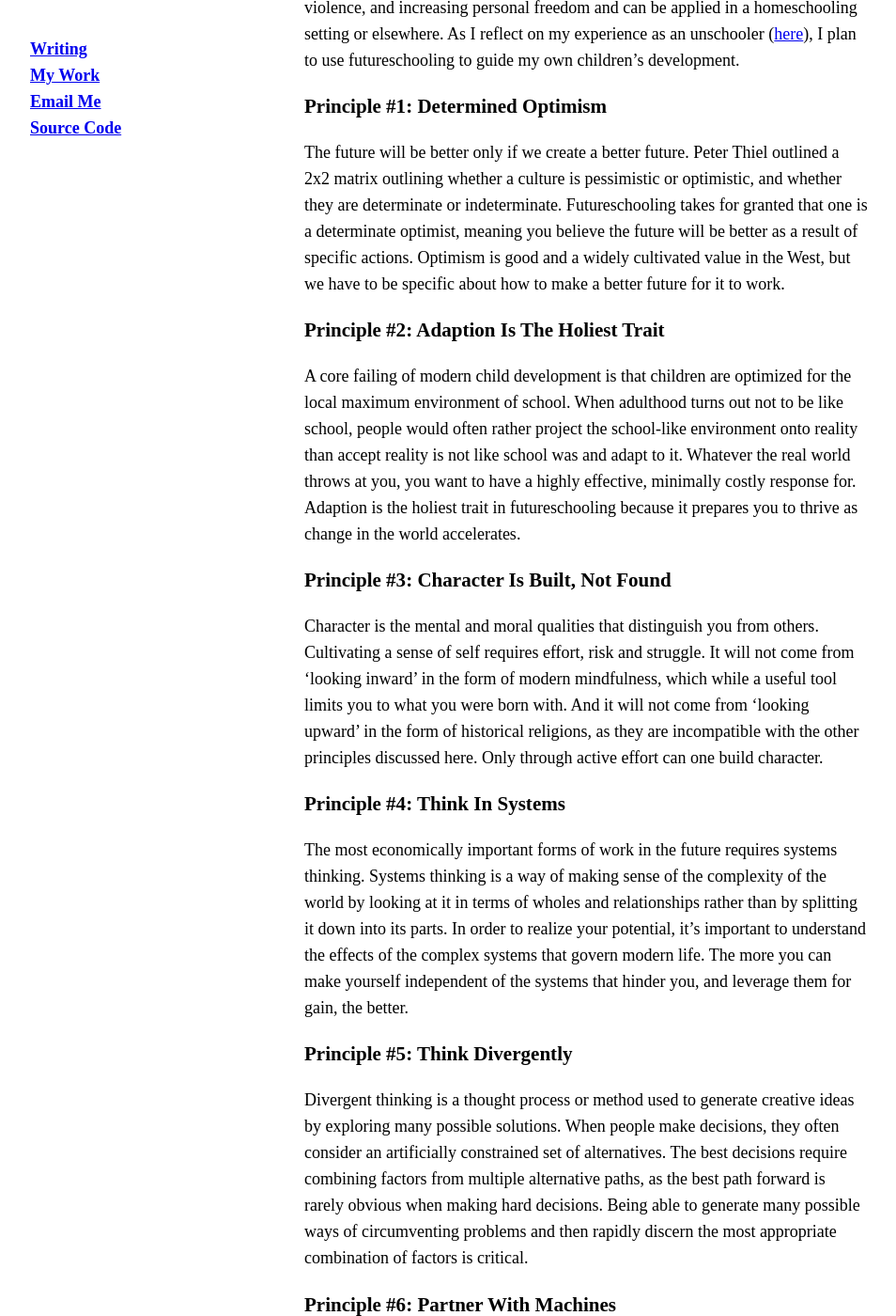
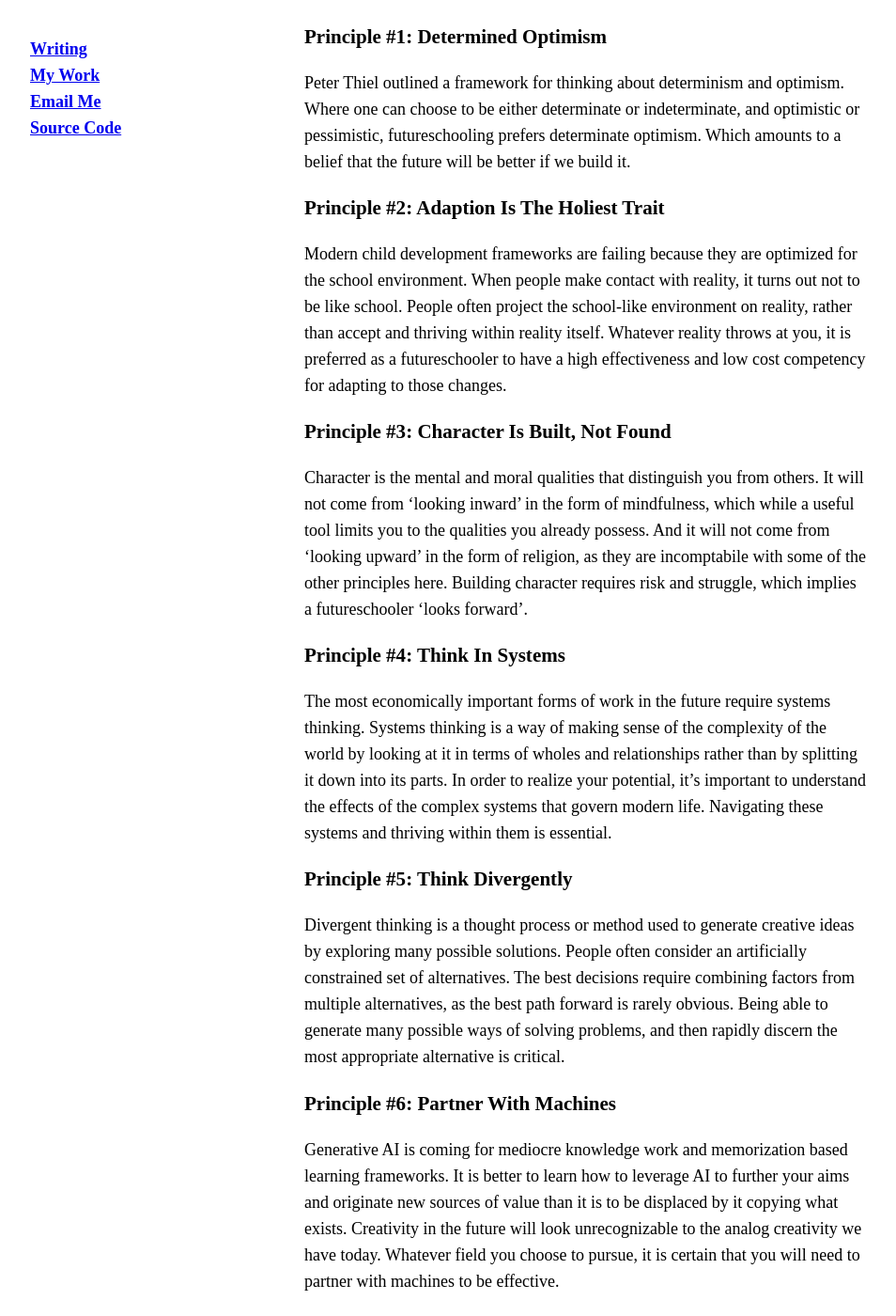
Before and after one commit to rogerkirkness/writing, a Jekyll site: the page built from _posts/2023-01-01-futureschooling.md, in a window 1280 px wide and 1400 px high, scrolled down 254 px. Shown: the whole window at 94% size, without its empty margins (16-970 px from the left). Built offline with Jekyll 4.4.1, drawn with Linux system fonts in a browser that asks for light colours; some of the changed text lies outside the part shown.

Commit message:
Update 2023-01-01-futureschooling.md

```diff
--- a/_posts/2023-01-01-futureschooling.md
+++ b/_posts/2023-01-01-futureschooling.md
@@ -4,33 +4,32 @@ title: Futureschooling
 date: January 2023
 ---
 
-I’d like to propose a variant of homeschooling called futureschooling, which aims to develop children with high and accurate aspirations for themselves. This involves developing a sense of self and maximizing yourself against what you value. The goal is to become great at whatever you choose to pursue.
 
-These principles are focused on accelerating technological progress, reducing violence, and increasing personal freedom and can be applied in a homeschooling setting or elsewhere. As I reflect on my experience as an unschooler ([here](https://rogerkirkness.com/unschooling)), I plan to use futureschooling to guide my own children's development.
+Futureschooling aims to develop children with high and accurate aspirations for themselves. This involves developing a sense of self, and maximizing that self against what you decide to value to a satisfying degree. The goal is to become great at whatever you choose to pursue. As I reflect on my experience as an unschooler ([here](https://rogerkirkness.com/unschooling)), I plan to use futureschooling to guide my own children's development.
 
 ### Principle #1: Determined Optimism
-The future will be better only if we create a better future. Peter Thiel outlined a 2x2 matrix outlining whether a culture is pessimistic or optimistic, and whether they are determinate or indeterminate. Futureschooling takes for granted that one is a determinate optimist, meaning you believe the future will be better as a result of specific actions. Optimism is good and a widely cultivated value in the West, but we have to be specific about how to make a better future for it to work.
+Peter Thiel outlined a framework for thinking about determinism and optimism. Where one can choose to be either determinate or indeterminate, and optimistic or pessimistic, futureschooling prefers determinate optimism. Which amounts to a belief that the future will be better if we build it.
 
 ### Principle #2: Adaption Is The Holiest Trait
-A core failing of modern child development is that children are optimized for the local maximum environment of school. When adulthood turns out not to be like school, people would often rather project the school-like environment onto reality than accept reality is not like school was and adapt to it. Whatever the real world throws at you, you want to have a highly effective, minimally costly response for. Adaption is the holiest trait in futureschooling because it prepares you to thrive as change in the world accelerates.
+Modern child development frameworks are failing because they are optimized for the school environment. When people make contact with reality, it turns out not to be like school. People often project the school-like environment on reality, rather than accept and thriving within reality itself. Whatever reality throws at you, it is preferred as a futureschooler to have a high effectiveness and low cost competency for adapting to those changes.
 
 ### Principle #3: Character Is Built, Not Found
-Character is the mental and moral qualities that distinguish you from others. Cultivating a sense of self requires effort, risk and struggle. It will not come from ‘looking inward’ in the form of modern mindfulness, which while a useful tool limits you to what you were born with. And it will not come from ‘looking upward’ in the form of historical religions, as they are incompatible with the other principles discussed here. Only through active effort can one build character.
+Character is the mental and moral qualities that distinguish you from others. It will not come from ‘looking inward’ in the form of mindfulness, which while a useful tool limits you to the qualities you already possess. And it will not come from ‘looking upward’ in the form of religion, as they are incomptabile with some of the other principles here. Building character requires risk and struggle, which implies a futureschooler 'looks forward'.
 
 ### Principle #4: Think In Systems
-The most economically important forms of work in the future requires systems thinking. Systems thinking is a way of making sense of the complexity of the world by looking at it in terms of wholes and relationships rather than by splitting it down into its parts. In order to realize your potential, it’s important to understand the effects of the complex systems that govern modern life. The more you can make yourself independent of the systems that hinder you, and leverage them for gain, the better.
+The most economically important forms of work in the future require systems thinking. Systems thinking is a way of making sense of the complexity of the world by looking at it in terms of wholes and relationships rather than by splitting it down into its parts. In order to realize your potential, it’s important to understand the effects of the complex systems that govern modern life. Navigating these systems and thriving within them is essential.
 
 ### Principle #5: Think Divergently
-Divergent thinking is a thought process or method used to generate creative ideas by exploring many possible solutions. When people make decisions, they often consider an artificially constrained set of alternatives. The best decisions require combining factors from multiple alternative paths, as the best path forward is rarely obvious when making hard decisions. Being able to generate many possible ways of circumventing problems and then rapidly discern the most appropriate combination of factors is critical.
+Divergent thinking is a thought process or method used to generate creative ideas by exploring many possible solutions. People often consider an artificially constrained set of alternatives. The best decisions require combining factors from multiple alternatives, as the best path forward is rarely obvious. Being able to generate many possible ways of solving problems, and then rapidly discern the most appropriate alternative is critical.
 
 ### Principle #6: Partner With Machines
-Generative AI is coming for mediocre knowledge work. Only originating new things will hold water as an economic exercise. This will unlock the creative potential of the world as access to generative AI technologies becomes widespread. It is better to learn how to leverage AI to further your aims than it is to be displaced by it. Creativity in the future will look unrecognizable to the analog creativity we have today. Whatever field you choose to pursue, it is highly likely that you will need to partner with AI to be effective.
+Generative AI is coming for mediocre knowledge work and memorization based learning frameworks. It is better to learn how to leverage AI to further your aims and originate new sources of value than it is to be displaced by it copying what exists. Creativity in the future will look unrecognizable to the analog creativity we have today. Whatever field you choose to pursue, it is certain that you will need to partner with machines to be effective.
 
 ### Principle #7: Converge on Utility
-Contribute by solving different problems than others. Alpha comes from problem re-definition vs. working on different solutions to the same problems. Do not toil in obscurity without delivering a value product at the end of it for another human being. Don’t compromise yourself or lose your soul, but be useful. Focus on making whatever creative work you offer the world as useful as it can be as the convergent purpose.
+Impact comes from solving different problems than others and focusing on the utility of the problems being solved rather than the method by which they are solved. Do not toil in obscurity without delivering a value product at the end of it for another human being. Don’t compromise yourself or lose your soul, but be useful. Focus on making whatever creative work you offer the world as useful as it can be as the convergent purpose.
 
 ### Principle #8: Specialize Broadly
-Operating as an agent in our complex future will require specialization. But single domain specialization is fragile. Specializing in multiple fields, and then skillfully combining those abilities across domains, is the more likely path to thriving. Learning how to pick up new specializations at a deep level in childhood, early adulthood and ongoing is essential to sustained impact. And learning which specializations require which levels of depth of knowledge, understanding and synthesis becomes the core form of learning wisdom.
+Operating as an agent in our complex future will require specialization. But single domain specialization is fragile. Specializing in multiple fields, and then combining those abilities across domains is more durable. Learning how to pick up new specializations throughout your life is essential to sustained impact. Learning which specializations require which levels of depth and synthesis becomes the core form of learning wisdom.
 
 ### Principle #9: Focus Intensely
-People often fail due to a lack of focus or a lack of intensity, rather than a lack of resources or opportunity. In a world where social media has captivated the excess attention of extroverts and video games of introverts, being able to focus on things for hours, days, months, years or decades is a crucial skill to cultivate. And then being able to work on those things with uncommon intensity and diligence will make the necessary difference.
+People often fail due to a lack of focus or a lack of intensity, rather than a lack of resources or opportunity. In a world where social media consumes the excess attention of extroverts and video games of introverts, being able to focus on things for months, years or decades is a crucial skill to cultivate. And then being able to work on those things with uncommon intensity and diligence will make the necessary difference to have effect.
```
